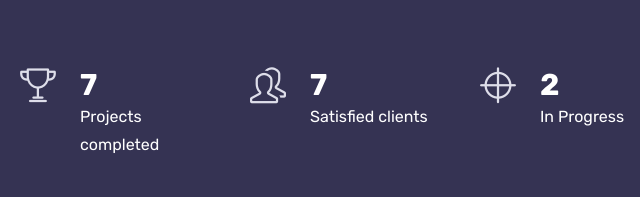
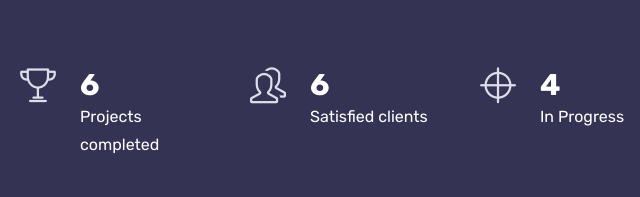
Before and after one commit to codingwithrk/codingwithrk.github.io, a plain HTML site: page index.html in a window 1280 px wide. Shown: the part 1255-1452 px from the top of the page, 320-960 px from the left. Drawn offline with Linux system fonts and the light colour scheme; a script that the page names is missing; files whose address does not match are found by name.

Commit message:
CodingwithRK

```diff
--- a/index.html
+++ b/index.html
@@ -310,7 +310,7 @@
 					<div class="fact-item">
 						<span class="icon icon-trophy"></span>
 						<div class="details">
-							<h3 class="mb-0 mt-0 number"><em class="count">7</em></h3>
+							<h3 class="mb-0 mt-0 number"><em class="count">6</em></h3>
 							<p class="mb-0">Projects completed</p>
 						</div>
 					</div>
@@ -334,7 +334,7 @@
 					<div class="fact-item">
 						<span class="icon icon-people"></span>
 						<div class="details">
-							<h3 class="mb-0 mt-0 number"><em class="count">7</em></h3>
+							<h3 class="mb-0 mt-0 number"><em class="count">6</em></h3>
 							<p class="mb-0">Satisfied clients</p>
 						</div>
 					</div>
@@ -347,7 +347,7 @@
 					<div class="fact-item">
 						<span class="icon icon-target"></span>
 						<div class="details">
-							<h3 class="mb-0 mt-0 number"><em class="count">2</em></h3>
+							<h3 class="mb-0 mt-0 number"><em class="count">4</em></h3>
 							<p class="mb-0">In Progress</p>
 						</div>
 					</div>
```
